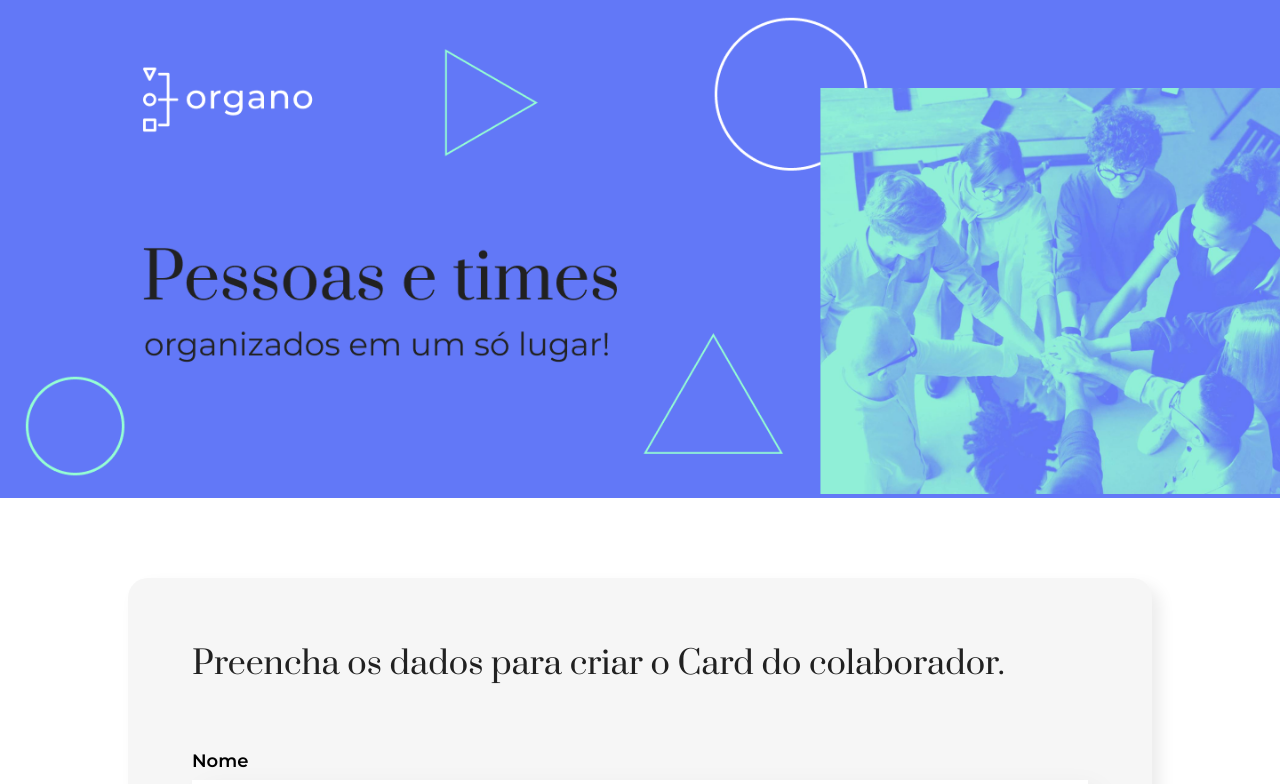
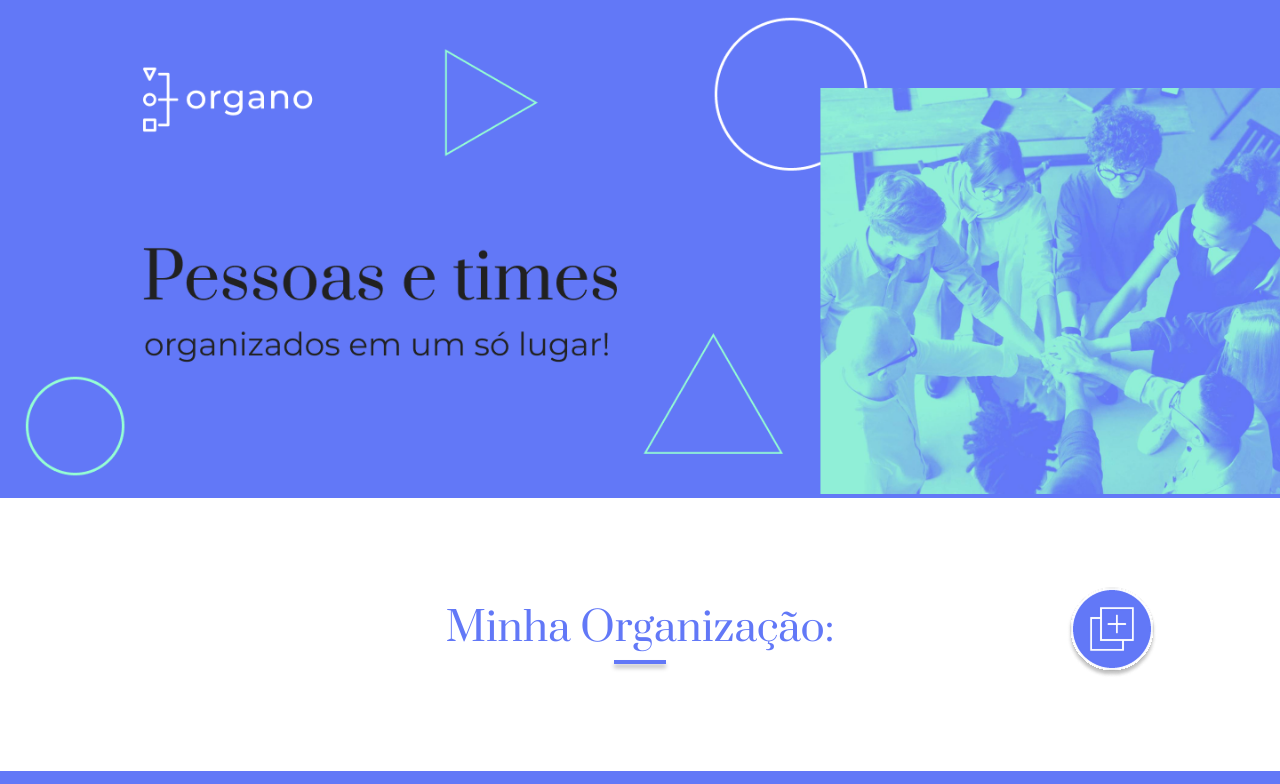
Before and after one commit to valeriaFaccin/react-projects, a React (Create React App) app in the folder organo/: page / in a window 1280 px wide. Shown: the top 784 px of the page. Built offline with nearby package versions, Linux system fonts and the light colour scheme; the HTML template or start-up script is replaced by a standard one.

Commit message:
adicionando seção 'Minha Organização' e botão toggle para o form

```diff
--- a/organo/src/App.js
+++ b/organo/src/App.js
@@ -1,67 +1,13 @@
 import Banner from "./Components/Banner/Banner"
-import {Form} from "./Components/Form/Form";
-import {useState} from "react";
-import Squad from "./Components/Squad/Squad";
 import Footer from "./Components/Footer/Footer";
+import MyStuff from "./Components/MyStuff/MyStuff";
 
 function App() {
-    const squads = [
-        {
-            name: 'Programação',
-            primaryColor: '#57C278',
-            secondaryColor: '#D9F7E9'
-        },
-        {
-            name: 'Front-end',
-            primaryColor: '#82CFFA',
-            secondaryColor: '#E8F8FF'
-        },
-        {
-            name: 'Data Science',
-            primaryColor: '#A6D157',
-            secondaryColor: '#F0F8E2'
-        },
-        {
-            name: 'DevOps',
-            primaryColor: '#E06B69',
-            secondaryColor: '#FDE7E8'
-        },
-        {
-            name: 'UX e Design',
-            primaryColor: '#DB6EBF',
-            secondaryColor: '#FAE9F5'
-        },
-        {
-            name: 'Mobile',
-            primaryColor: '#FFBA05',
-            secondaryColor: '#FFF5D9'
-        },
-        {
-            name: 'Inovação e Gestão',
-            primaryColor: '#FF8A29',
-            secondaryColor: '#FFEEDF'
-        }
-    ]
-
-    const [employees, setEmployees] = useState([]);
-
-    const setNewEmployee = (newEmployee) => {
-        setEmployees([...employees, newEmployee]);
-    }
 
     return (
         <div className="App">
             <Banner />
-            <Form squadName={ squads.map(squad => squad.name) } registerNewEmployee={employee => setNewEmployee(employee)} />
-            {squads.map((squad) =>
-                <Squad
-                    key={squad.name}
-                    name={squad.name}
-                    primaryColor={squad.primaryColor}
-                    secondaryColor={squad.secondaryColor}
-                    employees={employees.filter(employee => employee.squad === squad.name)}
-                />
-            )}
+            <MyStuff />
             <Footer />
         </div>
     );
--- a/organo/src/Components/Form/Form.js
+++ b/organo/src/Components/Form/Form.js
@@ -4,7 +4,7 @@ import DropdownField from "../DropdownField/DropdownField";
 import Button from "../Button/Button";
 import {useState} from "react";
 
-export const Form = ({registerNewEmployee, squadName}) => {
+export const Form = ({toShow, registerNewEmployee, squadName}) => {
 
     const [name, setName] = useState('');
     const [jobPosition, setJobPosition] = useState('');
@@ -26,7 +26,7 @@ export const Form = ({registerNewEmployee, squadName}) => {
     }
 
     return (
-        <section className={"form-container"}>
+        (toShow) && <section className={"form-container"}>
             <form onSubmit={toSave} className={"form-elements"}>
                 <p>Preencha os dados para criar o Card do colaborador.</p>
                 <Input
--- a/organo/src/Components/Form/form.css
+++ b/organo/src/Components/Form/form.css
@@ -3,7 +3,7 @@
 .form-container {
     display: flex;
     justify-content: center;
-    margin: 80px 0;
+    margin-top: 80px;
 }
 
 .form-elements {
--- /dev/null
+++ b/organo/src/Components/MyStuff/MyStuff.css
@@ -0,0 +1,40 @@
+.my-stuff-container {
+    display: grid;
+    grid-template-columns: 30% 40% 20%;
+    padding: 80px 0;
+}
+
+.stuff-info {
+    grid-column: 2/3;
+    grid-row: 1;
+    align-self: center;
+}
+
+.stuff-btn {
+    grid-column: 3/3;
+    grid-row: 1;
+    place-self: end;
+}
+
+.my-stuff-container h1 {
+    color: #6278F7;
+    font-size: 40px;
+    font-family: "Prata", sans-serif;
+    font-weight: 400;
+    text-align: center;
+    margin: 0;
+}
+
+.underline {
+    border: 2px solid #6278F7;
+    box-shadow: 0 4px 4px 0 rgba(0, 0, 0, 0.25);
+    margin: 1% 45%;
+}
+
+.button-form {
+    background-color: transparent;
+    border: none;
+    cursor: pointer;
+    width: 100px;
+    height: 100px;
+}
--- /dev/null
+++ b/organo/src/Components/MyStuff/MyStuff.js
@@ -0,0 +1,83 @@
+import "./MyStuff.css";
+import buttonImg from "../../img/addButton.png";
+import {useState} from "react";
+import {Form} from "../Form/Form";
+import Squad from "../Squad/Squad";
+
+const MyStuff = () => {
+
+    const squads = [
+        {
+            name: 'Programação',
+            primaryColor: '#57C278',
+            secondaryColor: '#D9F7E9'
+        },
+        {
+            name: 'Front-end',
+            primaryColor: '#82CFFA',
+            secondaryColor: '#E8F8FF'
+        },
+        {
+            name: 'Data Science',
+            primaryColor: '#A6D157',
+            secondaryColor: '#F0F8E2'
+        },
+        {
+            name: 'DevOps',
+            primaryColor: '#E06B69',
+            secondaryColor: '#FDE7E8'
+        },
+        {
+            name: 'UX e Design',
+            primaryColor: '#DB6EBF',
+            secondaryColor: '#FAE9F5'
+        },
+        {
+            name: 'Mobile',
+            primaryColor: '#FFBA05',
+            secondaryColor: '#FFF5D9'
+        },
+        {
+            name: 'Inovação e Gestão',
+            primaryColor: '#FF8A29',
+            secondaryColor: '#FFEEDF'
+        }
+    ]
+
+    const [employees, setEmployees] = useState([]);
+    const [showForm, setShowForm] = useState(false);
+
+    const setNewEmployee = (newEmployee) => {
+        setEmployees([...employees, newEmployee]);
+    }
+
+    return (
+        <>
+            <Form toShow={showForm} squadName={ squads.map(squad => squad.name) } registerNewEmployee={employee => setNewEmployee(employee)} />
+
+            <div className={"my-stuff-container"}>
+                <div className={"stuff-info"}>
+                    <h1>Minha Organização:</h1>
+                    <div className={"underline"}></div>
+                </div>
+                <div className={"stuff-btn"}>
+                    <button className={"button-form"} onClick={() => setShowForm(showForm => !showForm)}>
+                        <img src={buttonImg} alt={"Button add"}/>
+                    </button>
+                </div>
+            </div>
+
+            {squads.map((squad) =>
+                <Squad
+                    key={squad.name}
+                    name={squad.name}
+                    primaryColor={squad.primaryColor}
+                    secondaryColor={squad.secondaryColor}
+                    employees={employees.filter(employee => employee.squad === squad.name)}
+                />
+            )}
+        </>
+    );
+}
+
+export default MyStuff;
```
Also changed, not shown: organo/src/img/addButton.png (added).
